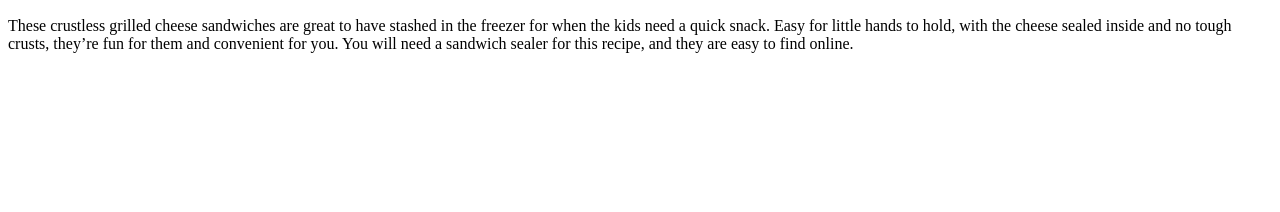
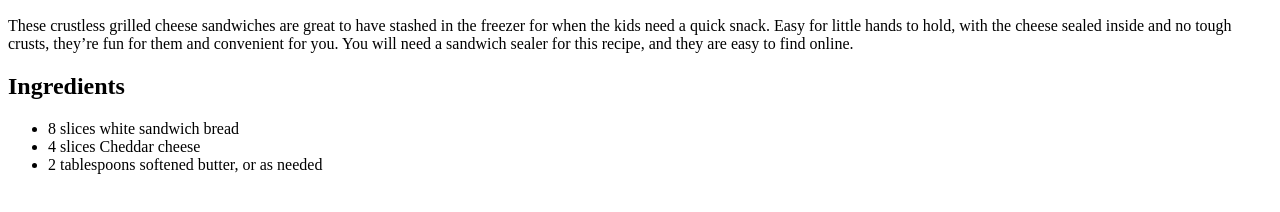
Before and after one commit to MatiasLimina/odin-recipes, a plain HTML site: page recipes/Crustless-Grilled-Cheese.html in a window 1280 px wide. Shown: the part 334-546 px from the top of the page. Drawn offline with Linux system fonts and the light colour scheme.

Commit message:
Add ingredients section

```diff
--- a/recipes/Crustless-Grilled-Cheese.html
+++ b/recipes/Crustless-Grilled-Cheese.html
@@ -10,6 +10,11 @@
     <img src="https://www.allrecipes.com/thmb/Wq4UodV4h31IlHig5sAac28VjOQ=/750x0/filters:no_upscale():max_bytes(150000):strip_icc():format(webp)/8670392_Crustless-Grilled-Cheese_TheDailyGourmet_4x3-35b478fb6a2a44abbcc2c1aba0348ae4.jpg" height="200" alt="close up of a hand holding a piece of grilled cheese">
     <h2>Description</h2>
         <p>These crustless grilled cheese sandwiches are great to have stashed in the freezer for when the kids need a quick snack. Easy for little hands to hold, with the cheese sealed inside and no tough crusts, they’re fun for them and convenient for you. You will need a sandwich sealer for this recipe, and they are easy to find online.</p>
-
+    <h2>Ingredients</h2>
+        <ul>
+            <li>8 slices white sandwich bread</li>
+            <li>4 slices Cheddar cheese</li>
+            <li>2 tablespoons softened butter, or as needed</li>
+        </ul>
     </body>
 </html>
```
